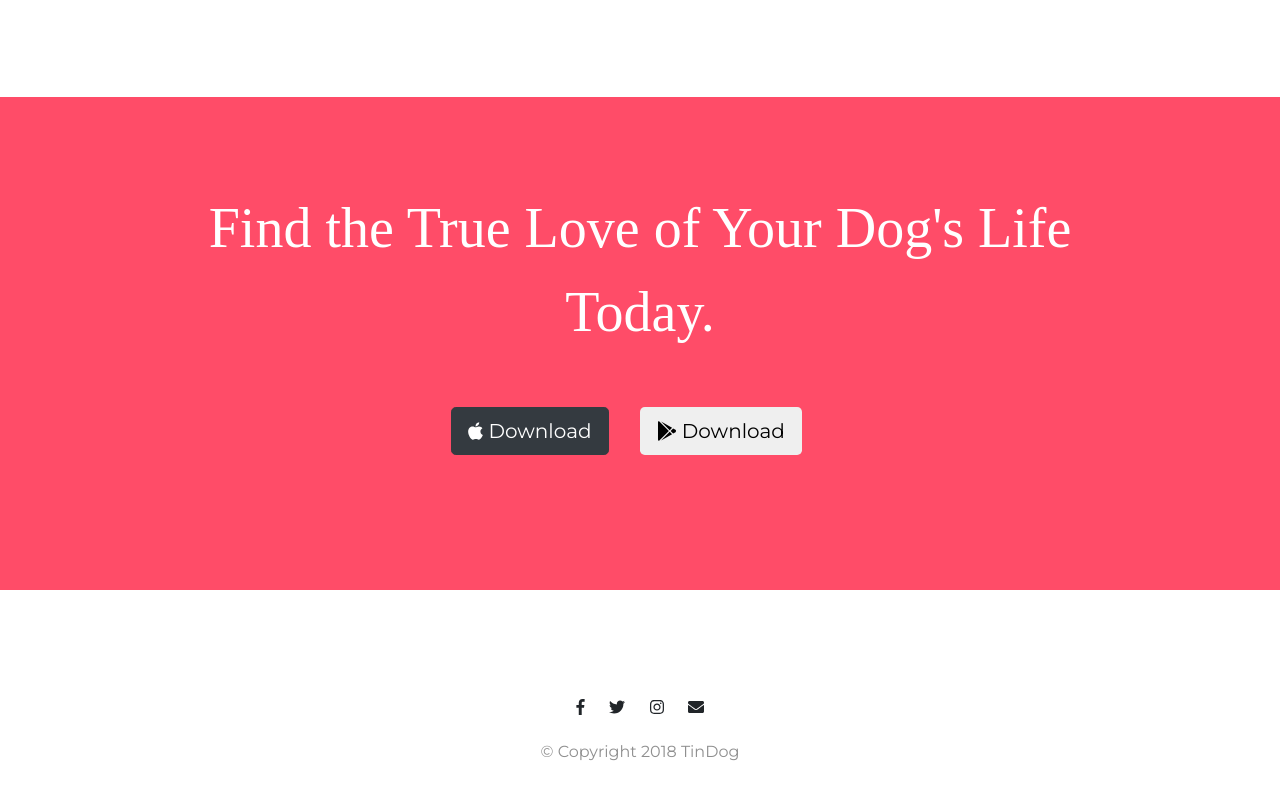
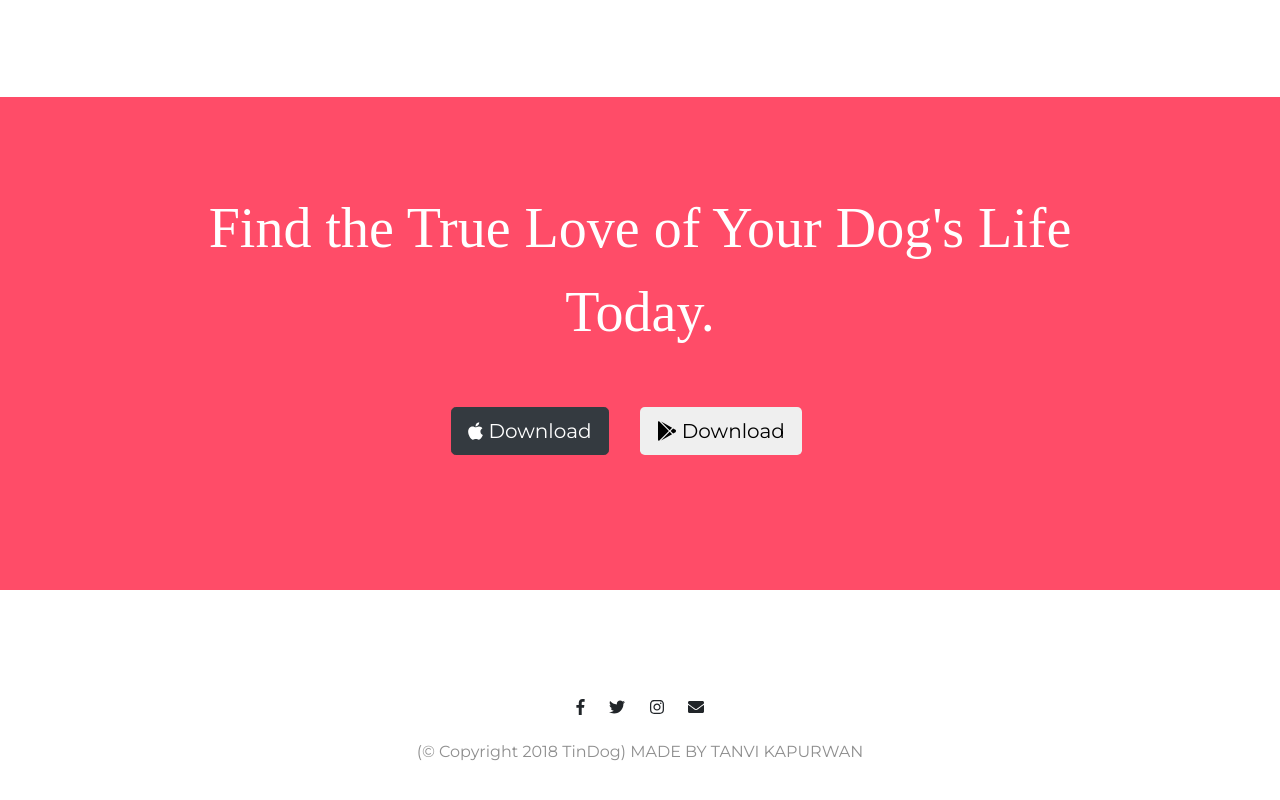
Before and after one commit to tanvikapurwan/tin_dog, a plain HTML site: page index.html in a window 1280 px wide. Shown: the part 2401-3201 px from the top of the page. Drawn offline with nearby package versions, Linux system fonts and the light colour scheme.

Commit message:
Update index.html

```diff
--- a/index.html
+++ b/index.html
@@ -230,7 +230,7 @@
       <i class="social-icon fab fa-twitter"></i>
       <i class="social-icon fab fa-instagram"></i>
       <i class="social-icon fas fa-envelope"></i>
-      <p>© Copyright 2018 TinDog</p>
+      <p> (© Copyright 2018 TinDog)  MADE BY TANVI KAPURWAN</p>
     </div>
   </footer>
 
```
